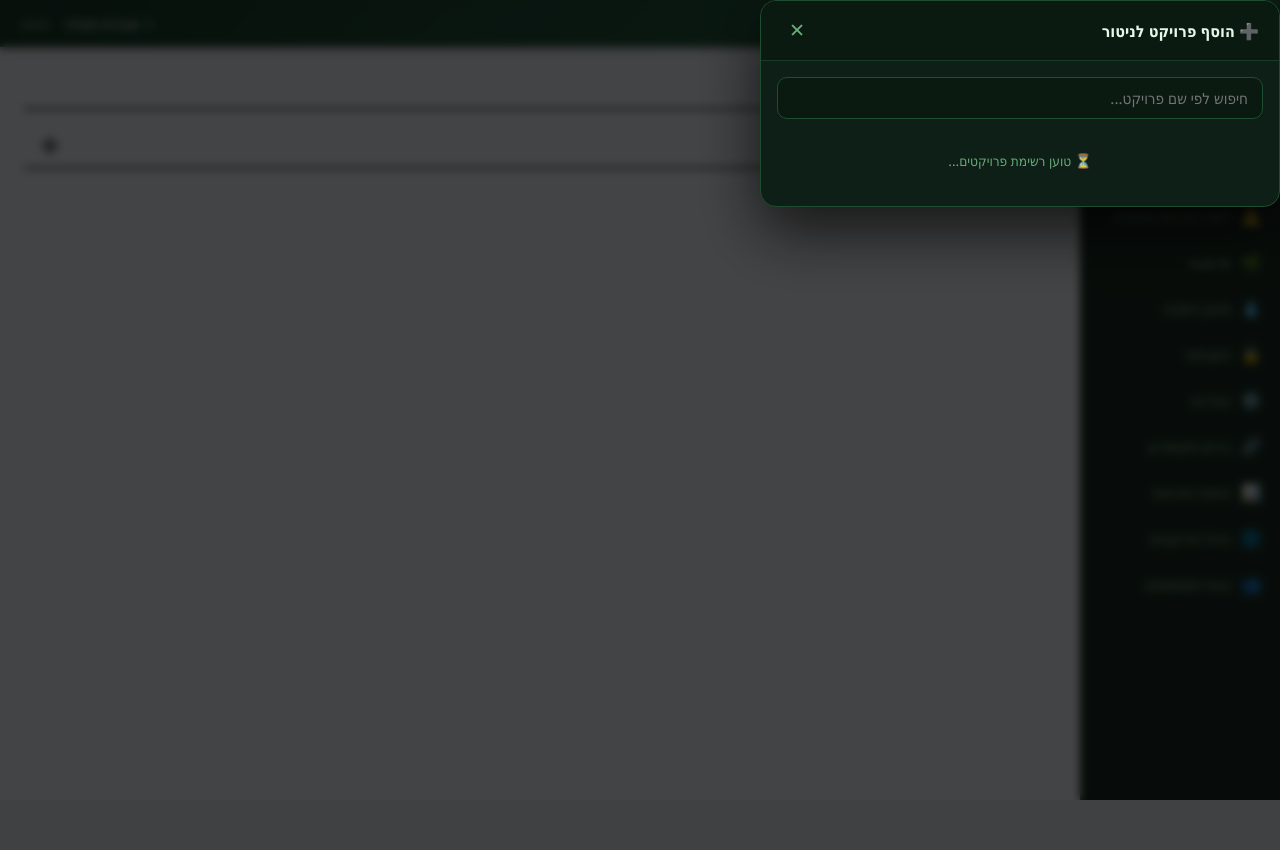
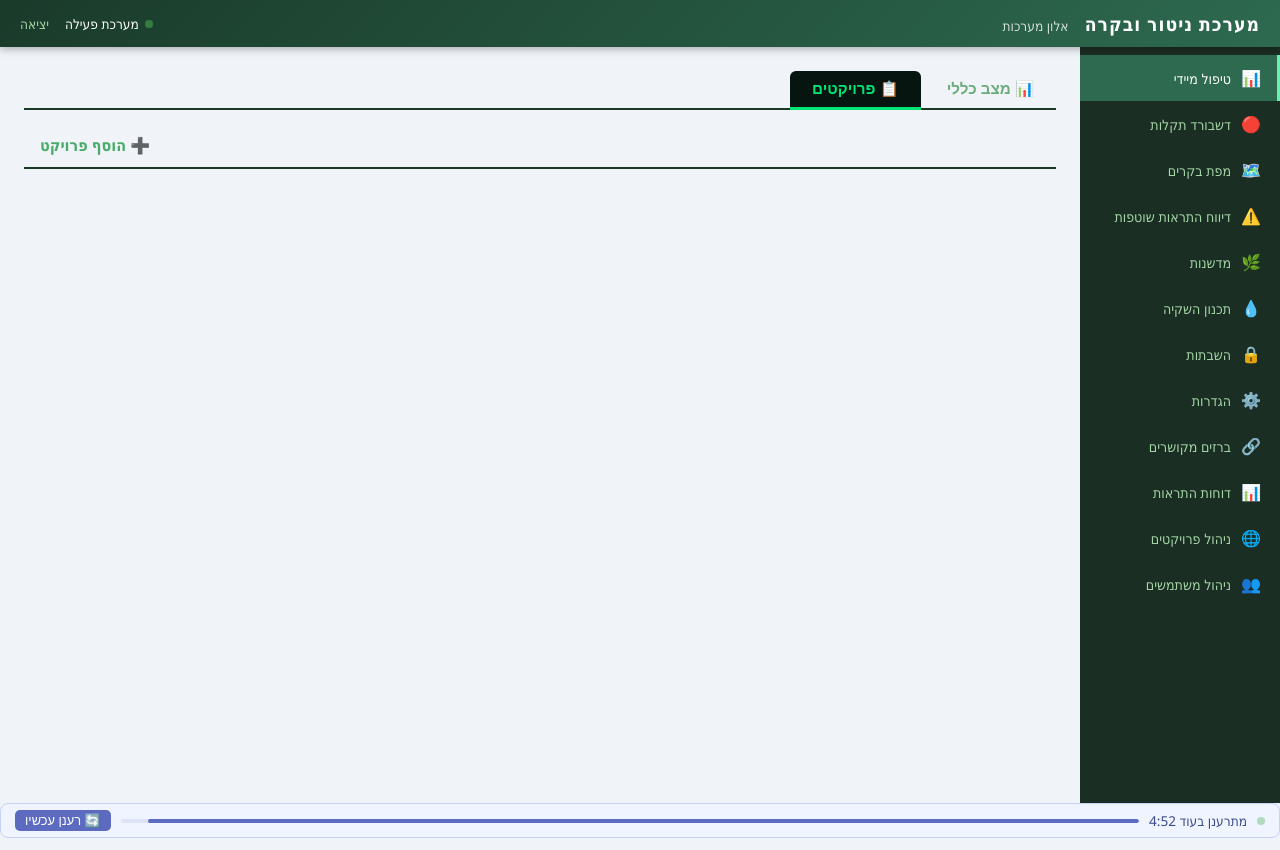
Before and after one commit to aloncontrol/alongsi, a Flask app: page / in a window 1280 px wide. Before the commit the page ends 800 px from the top, so only its background shows below. Run offline with Flask 3, Linux system fonts and the light colour scheme; the visitor is signed in with stand-in values (Sample User, id 1); data that the repository does not hold is empty.

Commit message:
Replace add-project modal with inline collapsible panel
Modal overlay was disruptive. Now clicking '+ הוסף פרויקט' in the
tab bar expands an inline panel directly below the tabs with the
search box and project list — no overlay, no blocking.

Co-Authored-By: Claude Sonnet 4.6 <noreply@anthropic.com>

```diff
--- a/dashboard/templates/dashboard.html
+++ b/dashboard/templates/dashboard.html
@@ -22,26 +22,18 @@
             <span class="proj-tab-count">{{ p.total }}</span>
         </button>
         {% endfor %}
-        <button class="proj-tab proj-tab-add" onclick="openAddProject()" title="הוסף פרויקט לניטור">
-            ➕
+        <button class="proj-tab proj-tab-add" id="btnAddProj" onclick="toggleAddProject()" title="הוסף פרויקט לניטור">
+            ➕ הוסף פרויקט
         </button>
     </div>
 
-    <!-- Add Project Modal -->
-    <div id="addProjectModal" class="modal-backdrop" onclick="closeAddProject(event)">
-        <div class="modal-box" onclick="event.stopPropagation()">
-            <div class="modal-header">
-                <span>➕ הוסף פרויקט לניטור</span>
-                <button class="modal-close" onclick="closeAddProject()">✕</button>
-            </div>
-            <div class="modal-body">
-                <input type="text" id="projSearch" placeholder="חיפוש לפי שם פרויקט..."
-                       oninput="filterProjects()" class="proj-search-input"
-                       autocomplete="off" autocorrect="off" spellcheck="false">
-                <div id="projListStatus" class="proj-list-status">⏳ טוען רשימת פרויקטים...</div>
-                <div id="projList" class="proj-list" style="display:none;"></div>
-            </div>
-        </div>
+    <!-- Inline Add-Project Panel -->
+    <div id="addProjectPanel" class="add-proj-panel" style="display:none;">
+        <input type="text" id="projSearch" placeholder="🔍  חיפוש לפי שם פרויקט או מספר..."
+               oninput="filterProjects()" class="proj-search-input"
+               autocomplete="off" autocorrect="off" spellcheck="false">
+        <div id="projListStatus" class="proj-list-status">⏳ טוען רשימת פרויקטים...</div>
+        <div id="projList" class="proj-list" style="display:none;"></div>
     </div>
 
     {% for p in projects_summary %}
@@ -650,57 +642,21 @@
     background: rgba(0,200,83,0.1) !important;
 }
 
-/* ── Modal ── */
-.modal-backdrop {
-    position: fixed;
-    inset: 0;
-    background: rgba(0,0,0,0.72);
-    z-index: 9000;
-    align-items: center;
-    justify-content: center;
-    backdrop-filter: blur(4px);
-}
-.modal-backdrop.open {
-    display: flex;
-}
-.modal-box {
-    background: #0d1f16;
+/* ── Inline Add-Project Panel ── */
+.add-proj-panel {
+    background: #0a1a10;
     border: 1px solid #1e4d30;
-    border-radius: 16px;
-    width: min(520px, 94vw);
-    max-height: 80vh;
+    border-radius: 12px;
+    padding: 14px 16px;
+    margin-bottom: 16px;
     display: flex;
     flex-direction: column;
-    box-shadow: 0 24px 64px rgba(0,0,0,0.7);
-    overflow: hidden;
+    gap: 10px;
+    animation: slideDown 0.18s ease;
 }
-.modal-header {
-    display: flex;
-    align-items: center;
-    justify-content: space-between;
-    padding: 16px 20px;
-    background: #0a1a10;
-    border-bottom: 1px solid #1a3a25;
-    font-weight: 700;
-    font-size: 1rem;
-    color: #e8f5e9;
-}
-.modal-close {
-    background: none;
-    border: none;
-    color: #6aac7a;
-    font-size: 1.2rem;
-    cursor: pointer;
-    padding: 2px 8px;
-    border-radius: 6px;
-}
-.modal-close:hover { background: #1a3a25; color: #fff; }
-.modal-body {
-    padding: 16px;
-    overflow-y: auto;
-    display: flex;
-    flex-direction: column;
-    gap: 12px;
+@keyframes slideDown {
+    from { opacity:0; transform: translateY(-8px); }
+    to   { opacity:1; transform: translateY(0); }
 }
 .proj-search-input {
     width: 100%;
@@ -908,18 +864,24 @@ document.addEventListener('DOMContentLoaded', () => {
 let _allGsiProjects = null;   // cached project list from GSI API
 const _monitoredIds = new Set([{% for p in projects_summary %}{{ p.id }},{% endfor %}]);
 
-function openAddProject() {
-    document.getElementById('addProjectModal').classList.add('open');
+function toggleAddProject() {
+    const panel = document.getElementById('addProjectPanel');
+    const btn   = document.getElementById('btnAddProj');
+    const open  = panel.style.display !== 'none';
+    if (open) {
+        panel.style.display = 'none';
+        btn.classList.remove('proj-tab-active');
+        return;
+    }
+    panel.style.display = '';
+    btn.classList.add('proj-tab-active');
     document.getElementById('projSearch').value = '';
     document.getElementById('projList').style.display = 'none';
     document.getElementById('projListStatus').textContent = '⏳ טוען רשימת פרויקטים...';
     document.getElementById('projListStatus').style.display = '';
-    document.getElementById('projSearch').focus();
+    setTimeout(() => document.getElementById('projSearch').focus(), 50);
 
-    if (_allGsiProjects) {
-        renderProjectList(_allGsiProjects);
-        return;
-    }
+    if (_allGsiProjects) { renderProjectList(_allGsiProjects); return; }
     fetch('/api/gsi/projects')
         .then(r => r.json())
         .then(data => {
@@ -928,13 +890,8 @@ function openAddProject() {
             renderProjectList(_allGsiProjects);
         })
         .catch(err => {
-            document.getElementById('projListStatus').textContent = '❌ שגיאה בטעינת פרויקטים: ' + err.message;
+            document.getElementById('projListStatus').textContent = '❌ שגיאה: ' + err.message;
         });
-}
-
-function closeAddProject(evt) {
-    if (evt && evt.target !== document.getElementById('addProjectModal')) return;
-    document.getElementById('addProjectModal').classList.remove('open');
 }
 
 function filterProjects() {
@@ -1010,9 +967,12 @@ function addProject(pid, name, btn) {
     .catch(() => { btn.disabled = false; btn.textContent = '+ הוסף'; });
 }
 
-// Close modal on Escape
+// Close add-project panel on Escape
 document.addEventListener('keydown', e => {
-    if (e.key === 'Escape') document.getElementById('addProjectModal').classList.remove('open');
+    if (e.key === 'Escape') {
+        const panel = document.getElementById('addProjectPanel');
+        if (panel && panel.style.display !== 'none') toggleAddProject();
+    }
 });
 
 function selectProject(pid, tabEl) {
```
